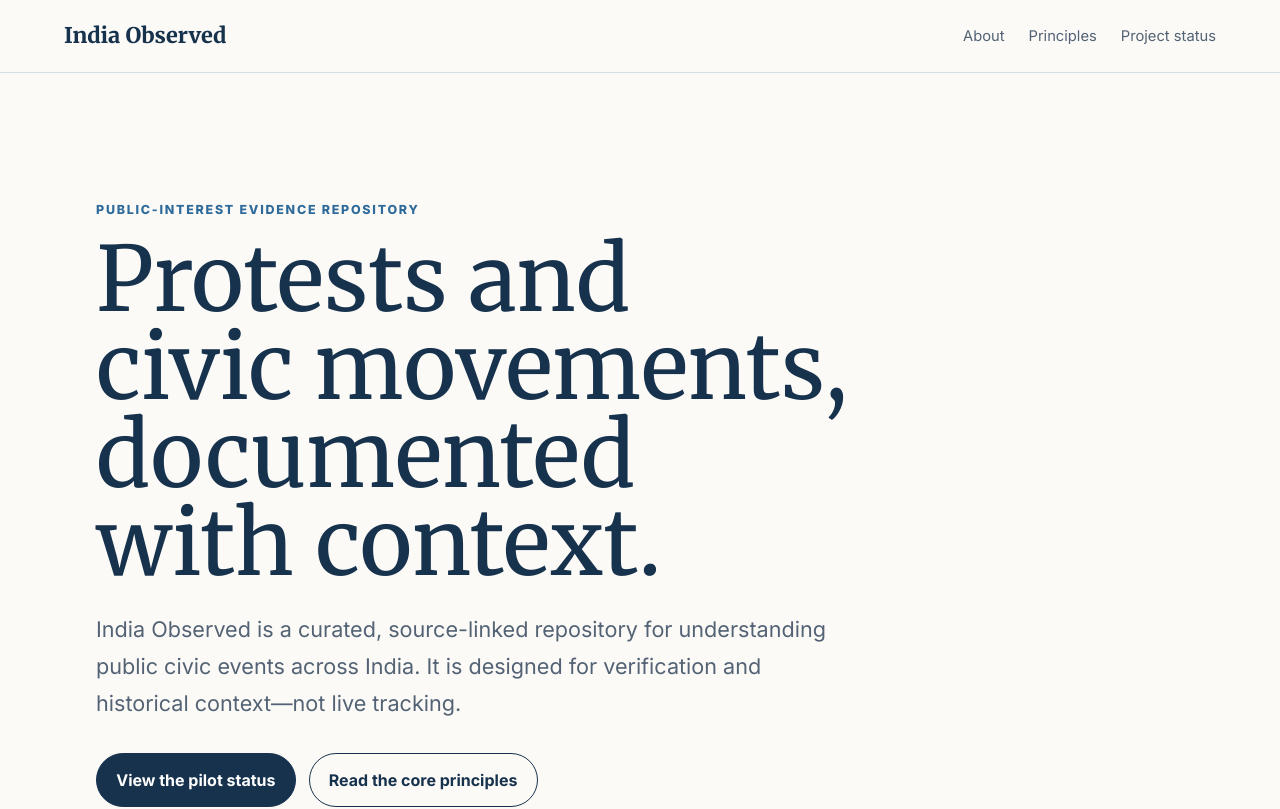
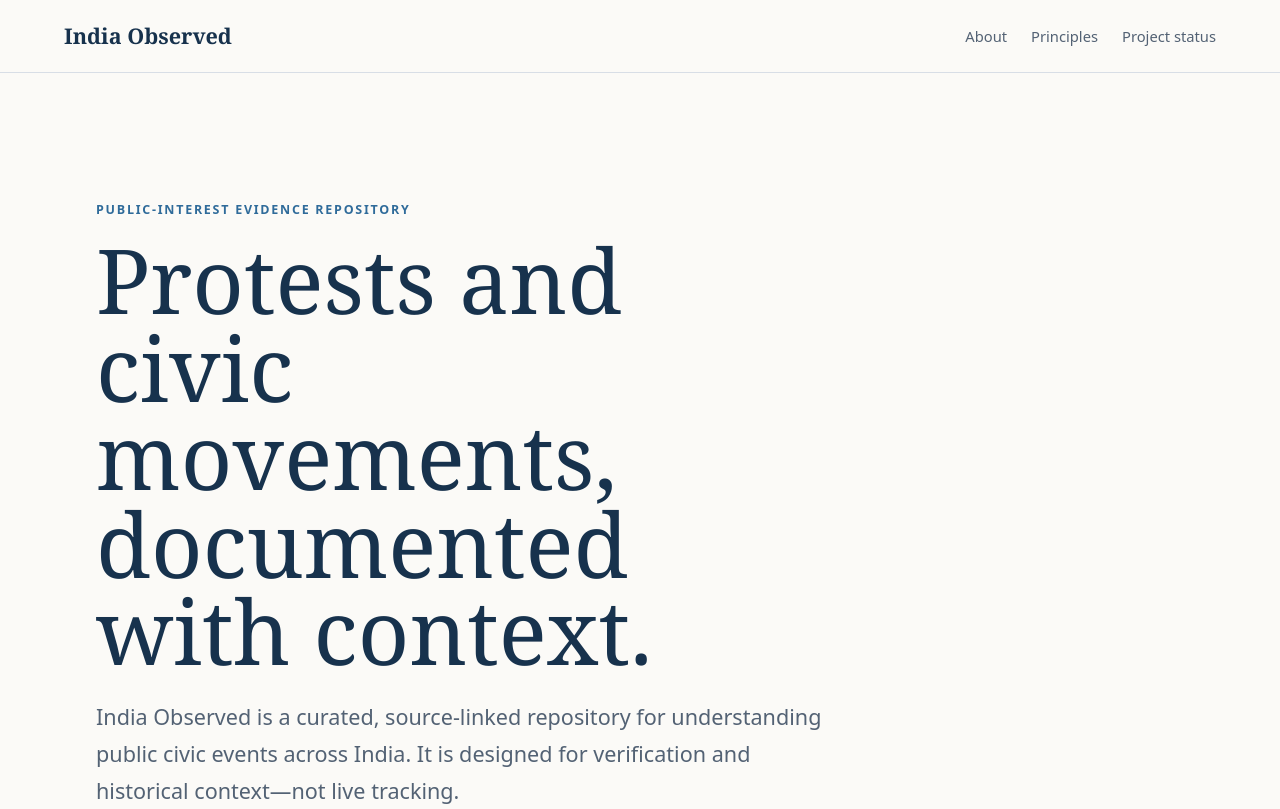
Before and after one commit to naveena04-rao/india-observed, a Next.js app: page / in a window 1280 px wide. Shown: the top 809 px of the page. Built offline with nearby package versions, Linux system fonts and the light colour scheme.

Commit message:
Remove external font downloads from the production build

```diff
--- a/src/app/layout.tsx
+++ b/src/app/layout.tsx
@@ -1,9 +1,5 @@
 import type { Metadata } from "next";
-import { Inter, Merriweather } from "next/font/google";
 import "./globals.css";
-
-const inter = Inter({ subsets: ["latin"], variable: "--font-sans" });
-const merriweather = Merriweather({ subsets: ["latin"], variable: "--font-serif" });
 
 export const metadata: Metadata = {
   title: "India Observed",
@@ -13,7 +9,7 @@ export const metadata: Metadata = {
 export default function RootLayout({ children }: Readonly<{ children: React.ReactNode }>) {
   return (
     <html lang="en">
-      <body className={`${inter.variable} ${merriweather.variable}`}>{children}</body>
+      <body>{children}</body>
     </html>
   );
 }
```
